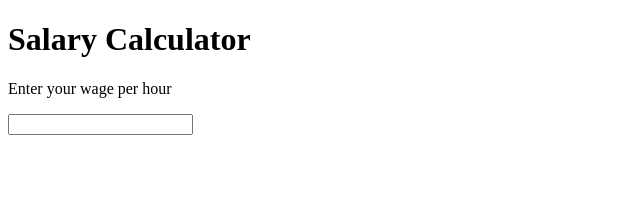
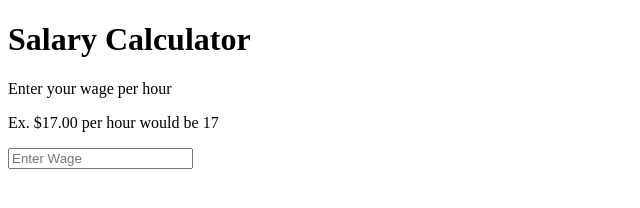
Before and after one commit to tinayang15/SalaryCalc, a plain HTML site: page index.html in a window 1280 px wide. Shown: the whole page, without its empty margins (0-640 px from the left). Drawn offline with Linux system fonts and the light colour scheme.

Commit message:
fixed input

```diff
--- a/index.html
+++ b/index.html
@@ -13,7 +13,8 @@
 <body>
     <h1>Salary Calculator</h1>
     <p>Enter your wage per hour</p>
-    <input></input>
+    <p>Ex. $17.00 per hour would be 17</p>
+    <input placeholder="Enter Wage"></input>
 </body>
 
 </html>
```
